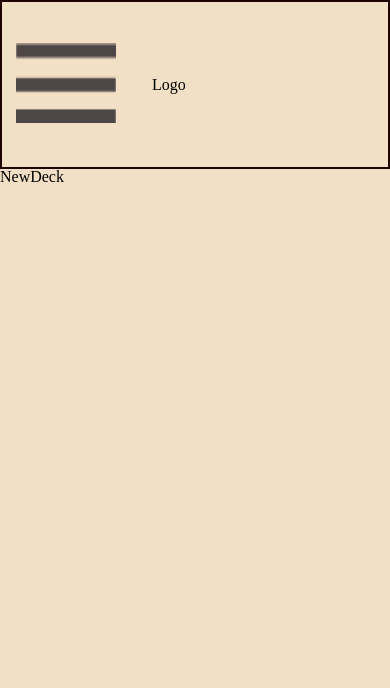
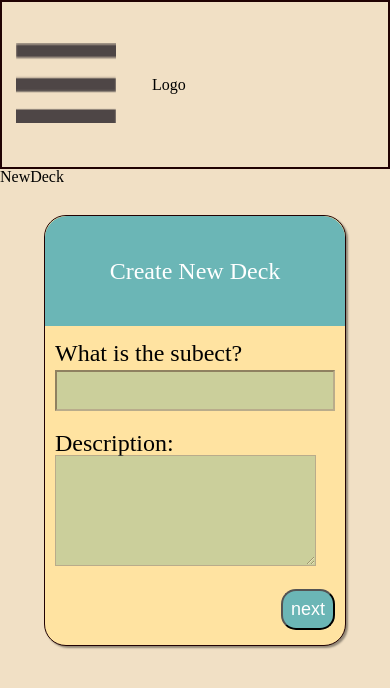
Before and after one commit to AnthonyBuffill/thinkFlash, a React (Vite) app in the folder client/: page /newDeck in a window 390 px wide. Shown: the top 688 px of the page. Built offline with nearby package versions, Linux system fonts and the light colour scheme.

Commit message:
created styles for New deck form for small screens

```diff
--- /dev/null
+++ b/client/src/assets/css/form.css
@@ -0,0 +1,77 @@
+.form-container{
+    background-color: var(--yellowColor);
+    min-height: fit-content;
+    max-width: 300px;
+    margin: 30px auto;
+    border-radius: 22px;
+    border: var(--brownColor) 1px solid;
+    box-shadow: 2px 2px 2px rgba(0, 0, 0, 0.4);
+}
+.form-container header{
+    min-height: 110px;
+    background-color: var(--blueColor);
+    border-radius: 22px 22px 0 0;
+    display: flex;
+    align-items: center;
+    justify-content: center;
+    font-size: x-large;
+    color: white;
+}
+.form-container a{
+    color: var(--brownColor);
+    font-size: larger;
+    padding-bottom: 5px;
+}
+
+.form-container input, textarea{
+    background-color: var(--inputColor);
+    opacity: .5;
+    min-height: 35px;
+    min-width:75% ;
+}
+.form-container label{
+    font-size: 24px;
+}
+.form-container small{
+    display: block;
+    font-style:italic;
+    text-align: center;
+}
+.form-container .form-group{
+    display: flex;
+    flex-direction: column;
+    gap: 20px;
+    padding: 15px 10px;
+}
+
+.form-container .form-group .form-label-group{
+    display: flex;
+    flex-direction: column;
+    gap: 5px
+}
+.form-container button{
+    background-color: var(--blueColor);
+    border-radius: 15px;
+    padding: 8px;
+    font-size: large;
+    color: white;
+}
+.btn-container{
+    display: flex;
+    flex-direction: row-reverse;
+}
+.select-group{
+    margin: 10px;
+
+}
+.select-group label{
+    font-size: 20px;
+}
+.select-group select {
+    display: inline;
+    margin-left: 20px;
+    background-color: var(--inputColor);
+    font-size: small;
+    width: 90px;
+    height: 35px;
+}
--- a/client/src/assets/css/index.css
+++ b/client/src/assets/css/index.css
@@ -5,6 +5,7 @@
     --beigeColor: #F1E0C5;
     --redColor: #FB4D3D;
     --brownColor: #210203;
+    --inputColor: #98bd96;
 }
 .body{
     background-color: var(--beigeColor);
--- /dev/null
+++ b/client/src/components/Form.jsx
@@ -0,0 +1,106 @@
+import React, { useState }from "react";
+import '../assets/css/form.css'
+export default function Form() {
+    // vars for different form states
+    const start = 'START';
+    const front = 'FRONT'
+    const back = 'BACK'
+    const generate = 'GENERATE'
+    const loading = 'Loading'
+
+    // renders the correct form groups
+    const [formGroup, setFormGroup] = useState(start)
+    // renders the correct form header
+    const [formHeader, setFormHeader] = useState('Create New Deck')
+    // changes form changes on click
+    const handleFormGroup = () => {
+        switch(formGroup){
+            case start:
+                setFormGroup(front)
+                break;
+            case front:
+                setFormGroup(back)
+                break;
+            case back:
+                setFormGroup(generate)
+                setFormHeader('Generate Deck')
+                break;
+            case generate:
+                setFormGroup(loading)
+                break;
+            case start:
+                setFormGroup(front)
+                break;
+            default:
+                console.log('invalid value')
+
+        }
+        return formGroup
+    }
+
+    return(
+        <>
+        <section className="form-container">
+
+            <form action="">
+            <header>
+                <h2>{formHeader}</h2>
+            </header>
+            {formGroup === start &&
+            <section className="form-group">
+                <div className="form-label-group">
+                    <label htmlFor="">What is the subect?</label>
+                    <input type="text" />
+                </div>
+                <div>
+                <label htmlFor="">Description:</label>
+                <textarea name="" id="" cols="30" rows="7"></textarea>
+                </div>
+                <section className="btn-container">
+                <button onClick={handleFormGroup}>next</button>
+                </section>
+            </section>
+            }
+            {formGroup === front &&
+            <section className="form-group">
+                 <div className="form-label-group">
+                 <label htmlFor="">Enter question </label>
+
+                <input type="text" name="" id="" />
+                <small>(front of card)</small>
+                 </div>
+                <button onClick={handleFormGroup}>next</button>
+            </section>
+            }
+            {formGroup === back &&
+            <section className="form-group">
+                <label htmlFor="">Enter answer </label>
+                <textarea name="" id="" cols="30" rows="7"></textarea>
+                <small>(back of card)</small>
+                <button onClick={handleFormGroup}>next</button>
+            </section>
+            }
+            {formGroup === generate &&
+                <section className="form-group">
+                    <div className="select-group">
+                        <label htmlFor="">How many cards would you like to generate?</label>
+                        <select  >
+                            <option value="" selected>select</option>
+                            <option value="10">10</option>
+                            <option value="20">20</option>
+                            <option value="30">30</option>
+                            <option value="40">40</option>
+                        </select>
+                    </div>
+                    <section className="form-submit">
+                    <button>generate deck</button>
+
+                    </section>
+                    <a href="">No thank's I'll create my own</a>
+                </section>
+            }
+            </form>
+        </section>
+        </>
+    )
+}
--- a/client/src/pages/NewDeckPage.jsx
+++ b/client/src/pages/NewDeckPage.jsx
@@ -1,9 +1,10 @@
 import React from "react";
-
+import Form from "../components/Form";
 export default function NewDeckPage() {
     return (
         <>
         <div>NewDeck</div>
+        <Form></Form>
         </>
     )
 }
```
